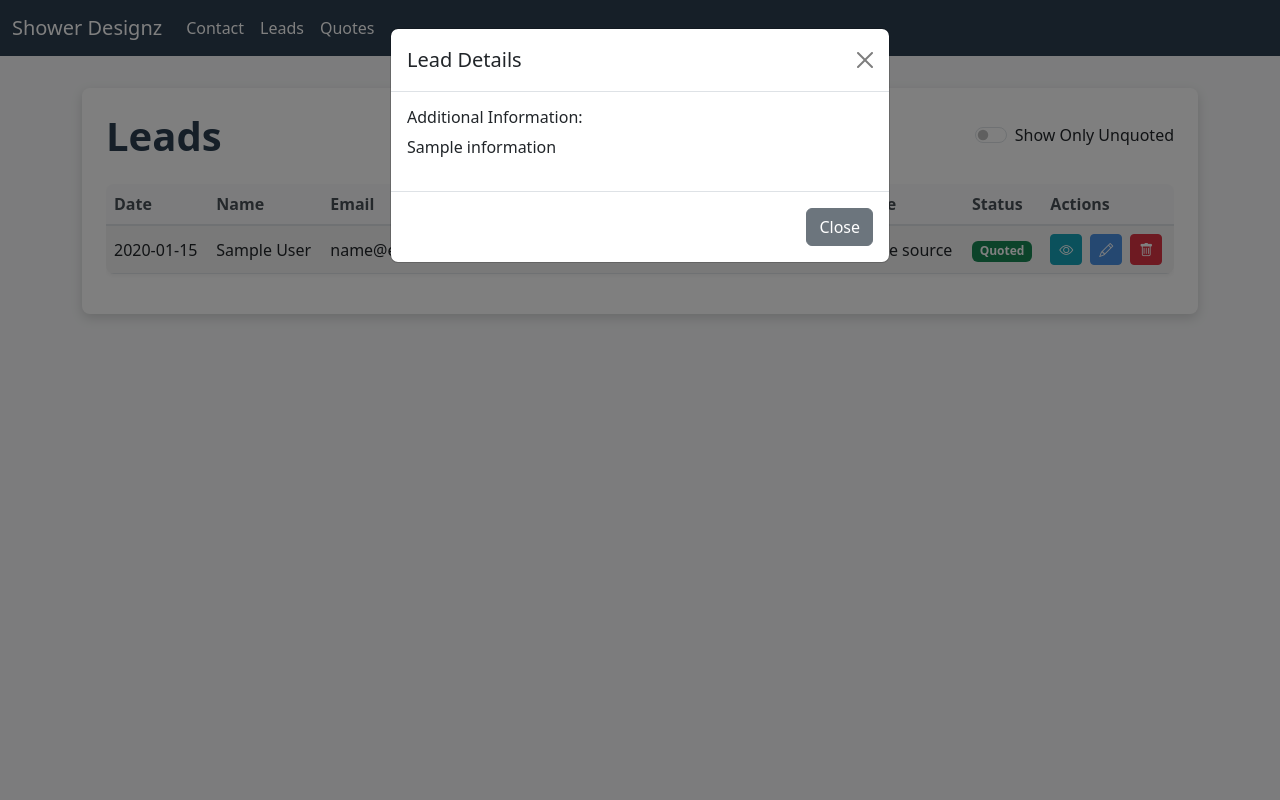
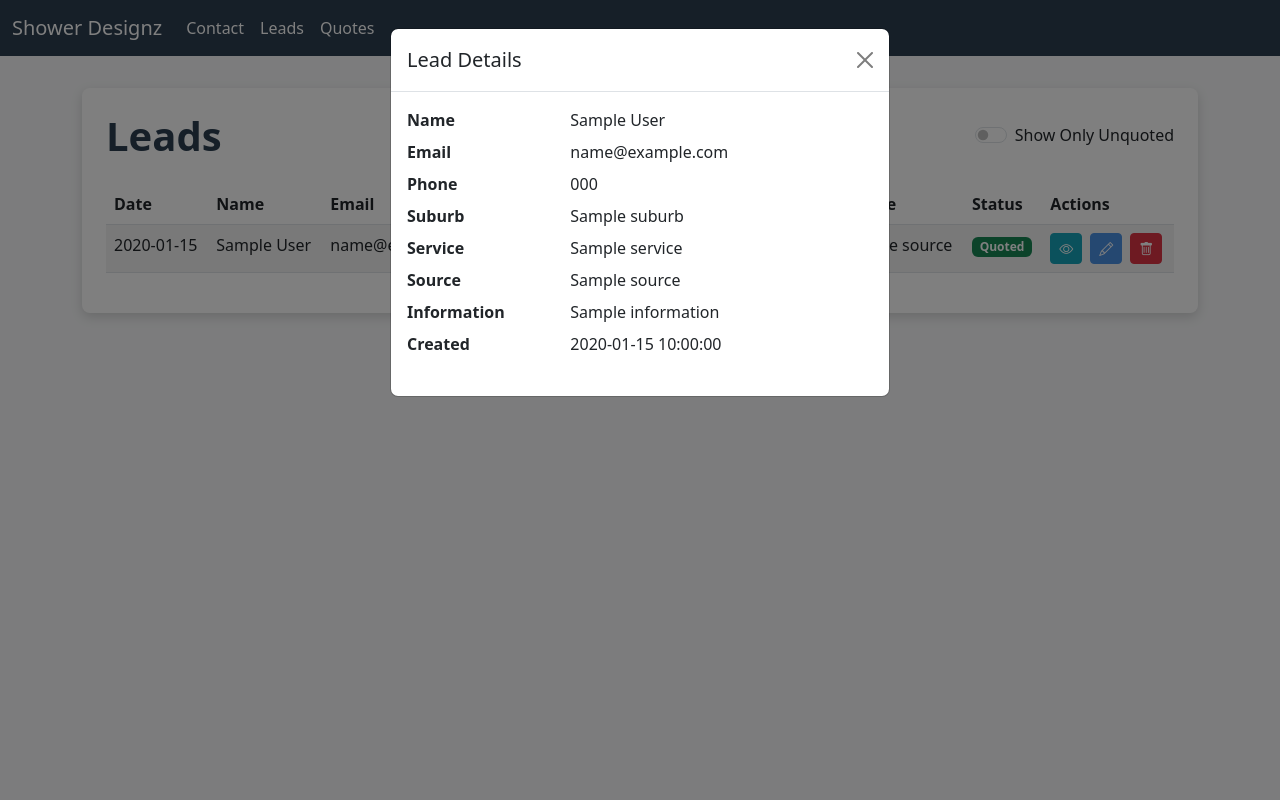
Before and after one commit to WayneBruton/showers, a Flask app: page /leads in a window 1280 px wide, after a click that opens the changed part. Run offline with Flask 3, Linux system fonts and the light colour scheme; a database or web service that is not in the repository returns one stand-in record (values such as "Sample title"); some libraries are stand-ins or nearby versions.

Commit message:
2024/12/12B

```diff
--- a/app.py
+++ b/app.py
@@ -78,10 +78,43 @@ def leads():
 
     return render_template('leads.html', leads=all_leads, show_unquoted=show_unquoted)
 
+@app.route('/edit_lead/<lead_id>', methods=['GET', 'POST'])
+def edit_lead(lead_id):
+    lead = db.leads.find_one({'_id': ObjectId(lead_id)})
+    if not lead:
+        flash('Lead not found', 'error')
+        return redirect(url_for('leads'))
+
+    if request.method == 'POST':
+        updated_lead = {
+            'first_name': request.form['first_name'],
+            'last_name': request.form['last_name'],
+            'email': request.form['email'],
+            'phone': request.form['phone'],
+            'suburb': request.form['suburb'],
+            'service': request.form['service'],
+            'source': request.form['source'],
+            'information': request.form['information'],
+            'quoted': lead.get('quoted', False)
+        }
+
+        db.leads.update_one(
+            {'_id': ObjectId(lead_id)},
+            {'$set': updated_lead}
+        )
+
+        flash('Lead updated successfully', 'success')
+        return redirect(url_for('leads'))
+
+    return render_template('edit_lead.html', lead=lead)
+
 @app.route('/convert_to_quote/<lead_id>')
 def convert_to_quote(lead_id):
-    lead = db.leads.find_one({'_id': ObjectId(lead_id)})
-    if lead:
+    try:
+        lead = db.leads.find_one({'_id': ObjectId(lead_id)})
+        if not lead:
+            return jsonify({'success': False, 'message': 'Lead not found'}), 404
+
         # Update lead status
         db.leads.update_one(
             {'_id': ObjectId(lead_id)},
@@ -91,66 +124,55 @@ def convert_to_quote(lead_id):
         # Create new quote
         new_quote = {
             'lead_id': ObjectId(lead_id),
-            'Client': lead['first_name'] + ' ' + lead['last_name'],
+            'Client': f"{lead['first_name']} {lead['last_name']}",
             'Suburb': lead.get('suburb', ''),
             'Service': lead['service'],
-            'Source': lead['source'],  # Changed from lead.get('source', '') to ensure we get the source
+            'Source': lead['source'],
             'Cons': 'DR',  # Default value
             'Ref': '',  # Empty reference to start
             'Details': lead.get('information', ''),
-            'created_at': datetime.utcnow()
+            'Date': datetime.utcnow(),
+            'Quote Value': 0,  # Default value
+            'Sold Value': 0,  # Default value
+            'Comments': ''  # Empty comments to start
         }
-        print("Creating quote with source:", lead['source'])  # Debug print
-        db.quotes.insert_one(new_quote)
-    return redirect(url_for('quotes'))
+
+        result = db.quotes.insert_one(new_quote)
+
+        if result.inserted_id:
+            return jsonify({
+                'success': True,
+                'message': 'Lead converted to quote successfully',
+                'quote_id': str(result.inserted_id)
+            })
+        else:
+            return jsonify({'success': False, 'message': 'Failed to create quote'}), 500
+
+    except Exception as e:
+        print("Error converting lead to quote:", str(e))
+        return jsonify({'success': False, 'message': str(e)}), 500
 
 @app.route('/quotes', methods=['GET', 'POST'])
 def quotes():
-    suburbs = list(db.suburbs.find({}, {"_id": 0, "Suburb": 1}).sort('Suburb', 1))
     if request.method == 'POST':
         new_quote = {
-            'ref': request.form.get('ref', ''),
-            'cons': request.form['cons'],
-            'source': request.form['source'],
-            'client': request.form['client_name'],
-            'suburb': request.form['suburb'],
-            'quote_value': float(request.form['amount']) if request.form['amount'] else None,
-            'comments': request.form.get('comments', ''),
-            'sold_value': float(request.form['sold_value']) if request.form['sold_value'] else None,
-            'date': request.form.get('date', datetime.utcnow().strftime('%Y-%m-%d')),
-            'created_at': datetime.utcnow()
+            'Ref': request.form.get('Ref', ''),
+            'Cons': request.form.get('Cons'),
+            'Source': request.form.get('Source'),
+            'Date': datetime.utcnow(),
+            'Client': request.form.get('Client'),
+            'Suburb': request.form.get('Suburb'),
+            'Quote Value': float(request.form.get('Quote Value', 0)),
+            'Comments': request.form.get('Comments', ''),
+            'Sold Value': float(request.form.get('Sold Value', 0))
         }
         db.quotes.insert_one(new_quote)
         flash('Quote created successfully!', 'success')
         return redirect(url_for('quotes'))
 
-    # Fetch quotes and print debug info
-    all_quotes = list(db.quotes.find().sort('created_at', -1))
-    print("\nDebug: First quote from MongoDB:")
-    if all_quotes:
-        print(f"Keys in first quote: {all_quotes[0].keys()}")
-        print(f"Full first quote: {all_quotes[0]}")
-
-    # Convert date strings to datetime objects
-    for quote in all_quotes:
-        if isinstance(quote.get('created_at'), str):
-            try:
-                quote['created_at'] = datetime.strptime(quote['created_at'], '%Y-%m-%d %H:%M:%S')
-            except (ValueError, TypeError):
-                quote['created_at'] = datetime.utcnow()
-
-        # Ensure numeric fields are floats
-        if 'quote_value' in quote and quote['quote_value'] is not None:
-            try:
-                quote['quote_value'] = float(quote['quote_value'])
-            except (ValueError, TypeError):
-                quote['quote_value'] = 0.0
-
-        if 'sold_value' in quote and quote['sold_value'] is not None:
-            try:
-                quote['sold_value'] = float(quote['sold_value'])
-            except (ValueError, TypeError):
-                quote['sold_value'] = 0.0
+    # Get all quotes and suburbs for the template
+    all_quotes = list(db.quotes.find().sort('Date', -1))
+    suburbs = list(db.suburbs.find())
 
     return render_template('quotes.html', quotes=all_quotes, suburbs=suburbs)
 
@@ -199,9 +221,13 @@ def delete_quote(quote_id):
 @app.route('/api/leads/<lead_id>', methods=['DELETE'])
 def delete_lead(lead_id):
     try:
+        print(f"Attempting to delete lead with ID: {lead_id}")
         result = db.leads.delete_one({'_id': ObjectId(lead_id)})
+        print(f"Delete result: {result.deleted_count}")
         if result.deleted_count > 0:
+            print("Lead deleted successfully")
             return jsonify({'success': True, 'message': 'Lead deleted successfully'})
+        print("Lead not found")
         return jsonify({'success': False, 'message': 'Lead not found'}), 404
     except Exception as e:
         print("Error deleting lead:", str(e))
--- a/templates/base.html
+++ b/templates/base.html
@@ -6,6 +6,7 @@
     <title>Shower Designz - {% block title %}{% endblock %}</title>
     <link href="https://cdn.jsdelivr.net/npm/bootstrap@5.3.0/dist/css/bootstrap.min.css" rel="stylesheet">
     <link rel="stylesheet" href="https://cdn.jsdelivr.net/npm/bootstrap-icons@1.7.2/font/bootstrap-icons.css">
+    {% block head %}{% endblock %}
     <style>
         body {
             background-color: #f8f9fa;
--- a/templates/leads.html
+++ b/templates/leads.html
@@ -1,6 +1,86 @@
 {% extends "base.html" %}
 
 {% block title %}Leads{% endblock %}
+
+{% block head %}
+<script>
+    function deleteLead(leadId) {
+        console.log('Attempting to delete lead with ID:', leadId);
+        if (confirm('Are you sure you want to delete this lead? This action cannot be undone.')) {
+            console.log('Delete confirmed for lead ID:', leadId);
+            fetch(`/api/leads/${leadId}`, {
+                method: 'DELETE',
+                headers: {
+                    'Content-Type': 'application/json',
+                }
+            })
+            .then(response => {
+                console.log('Response status:', response.status);
+                return response.json();
+            })
+            .then(data => {
+                console.log('Response data:', data);
+                if (data.success) {
+                    // Find and remove the row
+                    const row = document.querySelector(`tr[data-lead-id="${leadId}"]`);
+                    if (row) {
+                        row.remove();
+                        showAlert('Lead deleted successfully', 'success');
+                    }
+                } else {
+                    showAlert('Error deleting lead: ' + data.message, 'danger');
+                }
+            })
+            .catch(error => {
+                console.error('Error:', error);
+                showAlert('Error deleting lead', 'danger');
+            });
+        }
+    }
+
+    function editLead(leadId) {
+        window.location.href = `/edit_lead/${leadId}`;
+    }
+
+    function convertToQuote(leadId) {
+        fetch(`/convert_to_quote/${leadId}`)
+        .then(response => response.json())
+        .then(data => {
+            if (data.success) {
+                showAlert('Lead converted to quote successfully', 'success');
+                // Refresh the page after a short delay
+                setTimeout(() => {
+                    window.location.reload();
+                }, 1500);
+            } else {
+                showAlert('Error converting lead to quote: ' + data.message, 'danger');
+            }
+        })
+        .catch(error => {
+            console.error('Error:', error);
+            showAlert('Error converting lead to quote', 'danger');
+        });
+    }
+
+    function showAlert(message, type) {
+        const alertDiv = document.createElement('div');
+        alertDiv.className = `alert alert-${type} alert-dismissible fade show`;
+        alertDiv.role = 'alert';
+        alertDiv.innerHTML = `
+            ${message}
+            <button type="button" class="btn-close" data-bs-dismiss="alert" aria-label="Close"></button>
+        `;
+
+        const container = document.querySelector('.container');
+        container.insertBefore(alertDiv, container.firstChild);
+
+        // Auto dismiss after 5 seconds
+        setTimeout(() => {
+            alertDiv.remove();
+        }, 5000);
+    }
+</script>
+{% endblock %}
 
 {% block content %}
 <style>
@@ -61,26 +141,15 @@
         border-color: #bd2130;
     }
 
-    /* Make table more modern */
-    .table {
-        box-shadow: 0 2px 4px rgba(0,0,0,0.05);
-        border-radius: 8px;
-        overflow: hidden;
+    .btn-convert {
+        background-color: #28a745;
+        border-color: #28a745;
+        color: white;
     }
 
-    .table thead th {
-        background-color: #f8f9fa;
-        border-bottom: 2px solid #dee2e6;
-        color: #495057;
-        font-weight: 600;
-    }
-
-    .table tbody tr:hover {
-        background-color: #f8f9fa;
-    }
-
-    .table td {
-        vertical-align: middle;
+    .btn-convert:hover {
+        background-color: #218838;
+        border-color: #1e7e34;
     }
 </style>
 <div class="card">
@@ -134,10 +203,18 @@
                                     data-bs-target="#infoModal{{ lead._id }}">
                                     <i class="bi bi-eye"></i>
                                 </button>
-                                <button type="button" class="btn btn-icon btn-edit edit-lead">
+                                <button type="button" class="btn btn-icon btn-edit"
+                                    onclick="editLead('{{ lead._id }}')">
                                     <i class="bi bi-pencil"></i>
                                 </button>
-                                <button type="button" class="btn btn-icon btn-delete delete-lead">
+                                {% if not lead.quoted %}
+                                <button type="button" class="btn btn-icon btn-convert"
+                                    onclick="convertToQuote('{{ lead._id }}')">
+                                    <i class="bi bi-arrow-right-circle"></i>
+                                </button>
+                                {% endif %}
+                                <button type="button" class="btn btn-icon btn-delete"
+                                    onclick="deleteLead('{{ lead._id }}')">
                                     <i class="bi bi-trash"></i>
                                 </button>
                             </div>
@@ -150,14 +227,34 @@
                             <div class="modal-content">
                                 <div class="modal-header">
                                     <h5 class="modal-title">Lead Details</h5>
-                                    <button type="button" class="btn-close" data-bs-dismiss="modal"></button>
+                                    <button type="button" class="btn-close" data-bs-dismiss="modal" aria-label="Close"></button>
                                 </div>
                                 <div class="modal-body">
-                                    <h6>Additional Information:</h6>
-                                    <p>{{ lead.information or 'No additional information provided.' }}</p>
-                                </div>
-                                <div class="modal-footer">
-                                    <button type="button" class="btn btn-secondary" data-bs-dismiss="modal">Close</button>
+                                    <dl class="row">
+                                        <dt class="col-sm-4">Name</dt>
+                                        <dd class="col-sm-8">{{ lead.first_name }} {{ lead.last_name }}</dd>
+
+                                        <dt class="col-sm-4">Email</dt>
+                                        <dd class="col-sm-8">{{ lead.email }}</dd>
+
+                                        <dt class="col-sm-4">Phone</dt>
+                                        <dd class="col-sm-8">{{ lead.phone }}</dd>
+
+                                        <dt class="col-sm-4">Suburb</dt>
+                                        <dd class="col-sm-8">{{ lead.suburb }}</dd>
+
+                                        <dt class="col-sm-4">Service</dt>
+                                        <dd class="col-sm-8">{{ lead.service }}</dd>
+
+                                        <dt class="col-sm-4">Source</dt>
+                                        <dd class="col-sm-8">{{ lead.source }}</dd>
+
+                                        <dt class="col-sm-4">Information</dt>
+                                        <dd class="col-sm-8">{{ lead.information }}</dd>
+
+                                        <dt class="col-sm-4">Created</dt>
+                                        <dd class="col-sm-8">{{ lead.created_at.strftime('%Y-%m-%d %H:%M:%S') }}</dd>
+                                    </dl>
                                 </div>
                             </div>
                         </div>
@@ -169,58 +266,3 @@
     </div>
 </div>
 {% endblock %}
-
-<script>
-    function deleteLead(leadId, row) {
-        if (confirm('Are you sure you want to delete this lead? This action cannot be undone.')) {
-            fetch(`/api/leads/${leadId}`, {
-                method: 'DELETE',
-                headers: {
-                    'Content-Type': 'application/json',
-                }
-            })
-            .then(response => response.json())
-            .then(data => {
-                if (data.success) {
-                    // Remove the row from the table
-                    row.remove();
-                    showAlert('Lead deleted successfully', 'success');
-                } else {
-                    showAlert('Error deleting lead: ' + data.message, 'danger');
-                }
-            })
-            .catch(error => {
-                console.error('Error:', error);
-                showAlert('Error deleting lead', 'danger');
-            });
-        }
-    }
-
-    // Add click handler for delete buttons
-    document.querySelectorAll('.delete-lead').forEach(button => {
-        button.addEventListener('click', function() {
-            const row = this.closest('tr');
-            const leadId = row.dataset.leadId;
-            deleteLead(leadId, row);
-        });
-    });
-
-    // Add this helper function if you don't already have it
-    function showAlert(message, type) {
-        const alertDiv = document.createElement('div');
-        alertDiv.className = `alert alert-${type} alert-dismissible fade show`;
-        alertDiv.role = 'alert';
-        alertDiv.innerHTML = `
-            ${message}
-            <button type="button" class="btn-close" data-bs-dismiss="alert" aria-label="Close"></button>
-        `;
-
-        const container = document.querySelector('.container');
-        container.insertBefore(alertDiv, container.firstChild);
-
-        // Auto dismiss after 5 seconds
-        setTimeout(() => {
-            alertDiv.remove();
-        }, 5000);
-    }
-</script>
```
Also changed, not shown: requirements.txt (+7 -0 lines), templates/edit_lead.html (added, +93 -0 lines), templates/quotes.html (+10 -2 lines), 2 other files.
